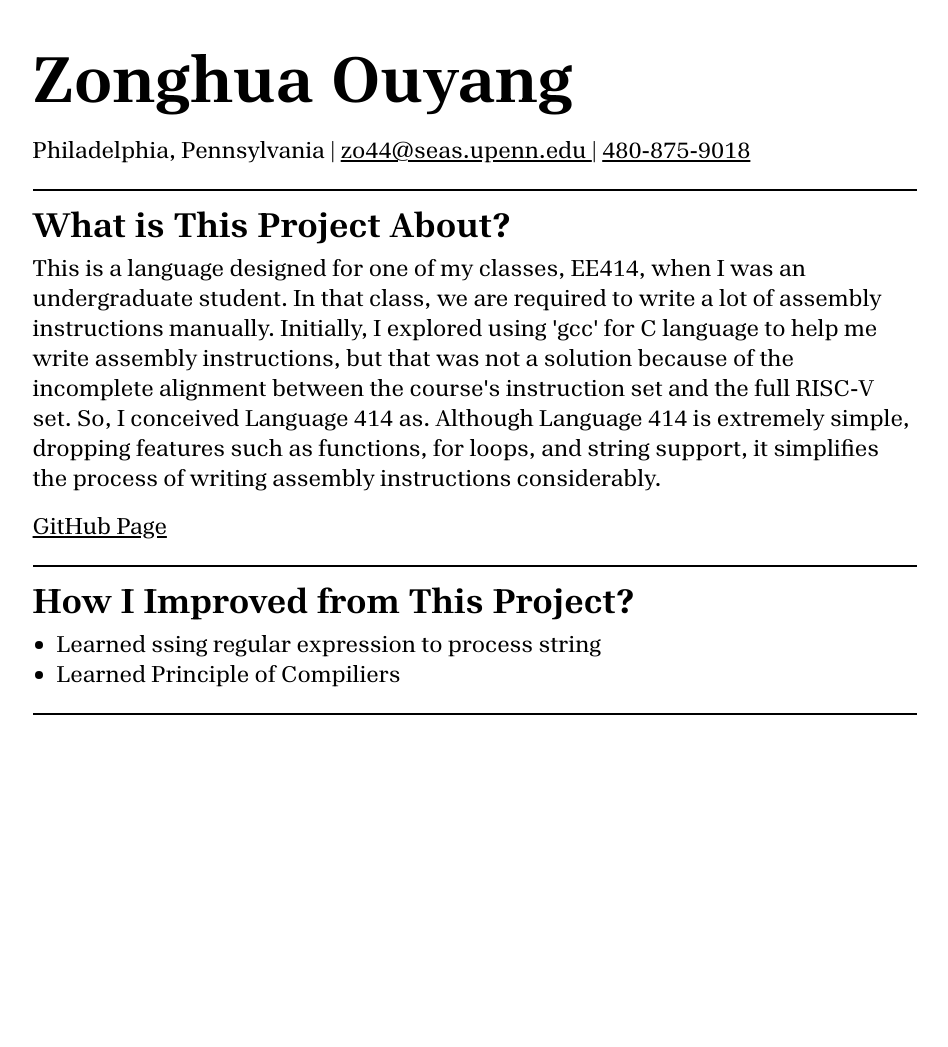
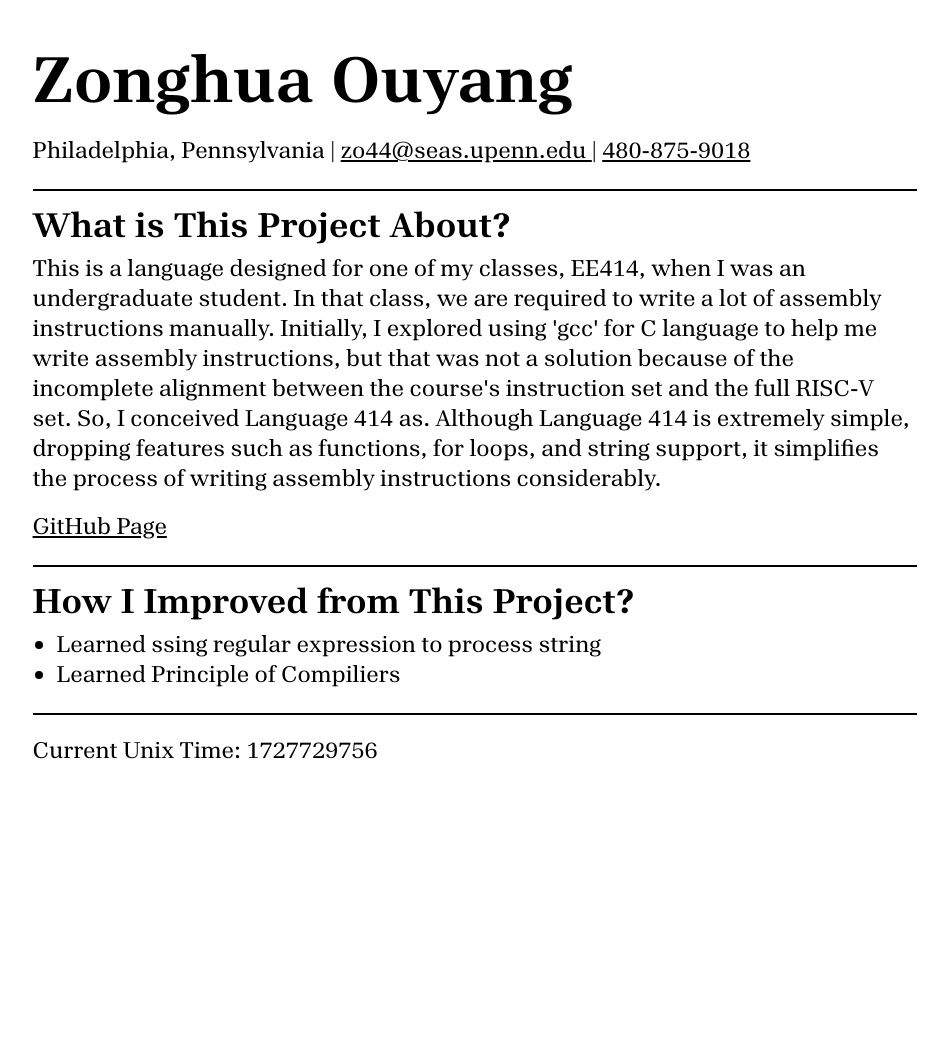
Before and after one commit to M-Cortana/MyPortfolio, a plain HTML site: page Projects/language-414/language-414.html in a window 1280 px wide. Shown: the whole page, without its empty margins (165-1113 px from the left). Before the commit the page ends 986 px from the top, so only its background shows below. Drawn offline with Linux system fonts and the light colour scheme.

Commit message:
Update language-414.html

```diff
--- a/Projects/language-414/language-414.html
+++ b/Projects/language-414/language-414.html
@@ -4,7 +4,7 @@
         <link rel="stylesheet" type="text/css" href="../../style.css">
         <meta charset="utf-8">
         <title>Language 414</title>
-<body>
+<body onload="TimeStart()">
         <h1>Zonghua Ouyang</h1>
         <p>
                 Philadelphia, Pennsylvania     |     <a href="mailto:zo44@seas.upenn.edu"> zo44@seas.upenn.edu </a>     |     <a href="tel:4808759018">480-875-9018</a>
@@ -22,7 +22,16 @@
         <ul>
                 <li>Learned ssing regular expression to process string</li>
                 <li>Learned Principle of Compiliers</li>
-        </ul><hr>
+        </ul><hr><br><br>
+        <p id="time-stamp">
+        </p>
+        <script>
+                function TimeStart(){
+                        setInterval(function(){document.getElementById("time-stamp").innerHTML="Current Unix Time: "+Math.floor(Date.now()/1000)},1000);
+                        document.getElementById("time-stamp").innerHTML="Current Unix Time: "+Math.floor(Date.now()/1000);
+                }
+
+        </script>
         <div align="left" style="padding-bottom: 200pt;"> </div>
 
 
```
